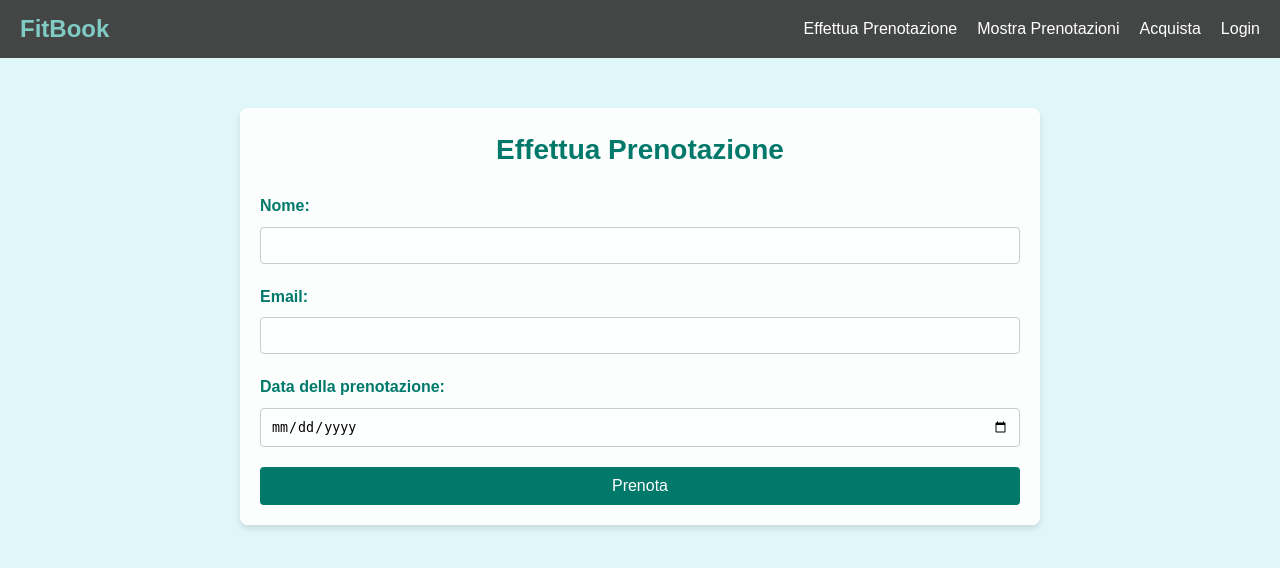
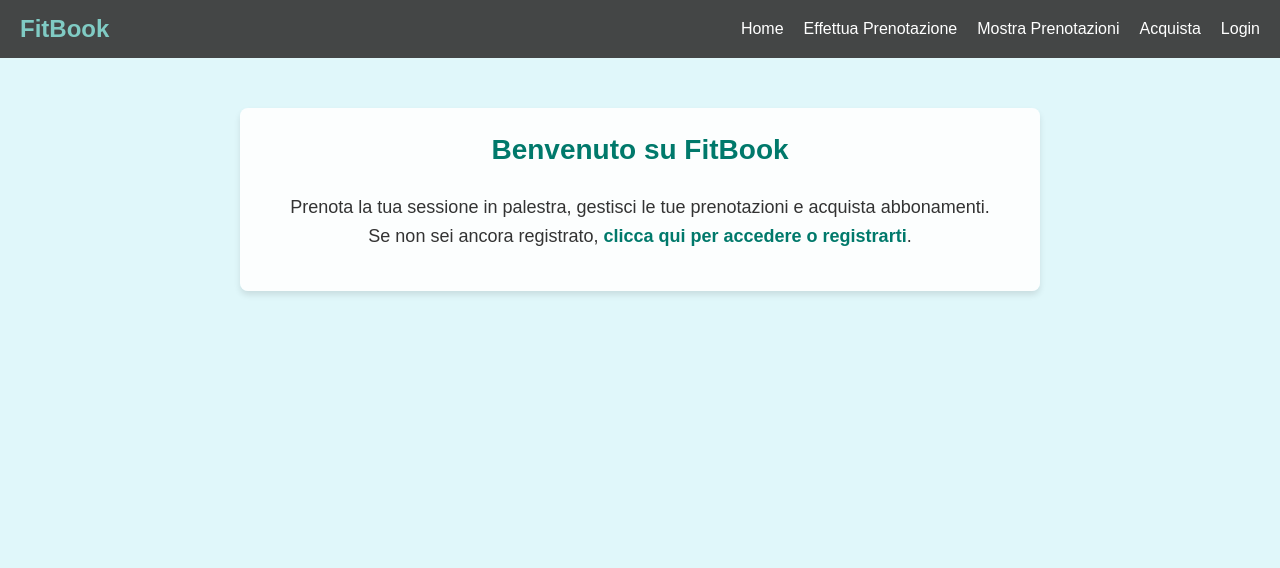
Before and after one commit to PellegrinoLuigi/FitBook, a Flask app: page / in a window 1280 px wide. Shown: the top 568 px of the page. Run offline with Flask 2, Linux system fonts and the light colour scheme.

Commit message:
Update index.html

```diff
--- a/templates/index.html
+++ b/templates/index.html
@@ -76,6 +76,22 @@
             margin-bottom: 20px;
             font-size: 28px;
             color: #00796b; /* Verde scuro pastello */
+        }
+
+        .welcome-text {
+            text-align: center;
+            font-size: 18px;
+            margin-bottom: 20px;
+        }
+
+        .welcome-text a {
+            color: #00796b; /* Verde scuro pastello */
+            text-decoration: none;
+            font-weight: bold;
+        }
+
+        .welcome-text a:hover {
+            text-decoration: underline;
         }
 
         form label {
@@ -161,6 +177,7 @@
         <div class="logo">FitBook</div>
         <div class="menu-icon" onclick="toggleMenu()">&#9776;</div>
         <nav id="navMenu">
+            <a href="#" onclick="showForm('home')">Home</a>
             <a href="#" onclick="showForm('prenotazione')">Effettua Prenotazione</a>
             <a href="#" onclick="showForm('mostraPrenotazioni')">Mostra Prenotazioni</a>
             <a href="#" onclick="showForm('acquista')">Acquista</a>
@@ -170,8 +187,17 @@
 
     <!-- Contenuto principale -->
     <div class="container">
+        <!-- Home -->
+        <div id="home" class="form-container">
+            <h1>Benvenuto su FitBook</h1>
+            <div class="welcome-text">
+                <p>Prenota la tua sessione in palestra, gestisci le tue prenotazioni e acquista abbonamenti.</p>
+                <p>Se non sei ancora registrato, <a href="#" onclick="showForm('login')">clicca qui per accedere o registrarti</a>.</p>
+            </div>
+        </div>
+
         <!-- Form Effettua Prenotazione -->
-        <div id="prenotazione" class="form-container">
+        <div id="prenotazione" class="form-container" style="display: none;">
             <h1>Effettua Prenotazione</h1>
             <form action="prenotazione.py" method="POST">
                 <label for="name">Nome:</label>
@@ -265,6 +291,9 @@
             const navMenu = document.getElementById('navMenu');
             navMenu.classList.remove('active');
         }
+
+        // Mostra la Home di default al caricamento della pagina
+        window.onload = () => showForm('home');
     </script>
 </body>
 </html>
```
